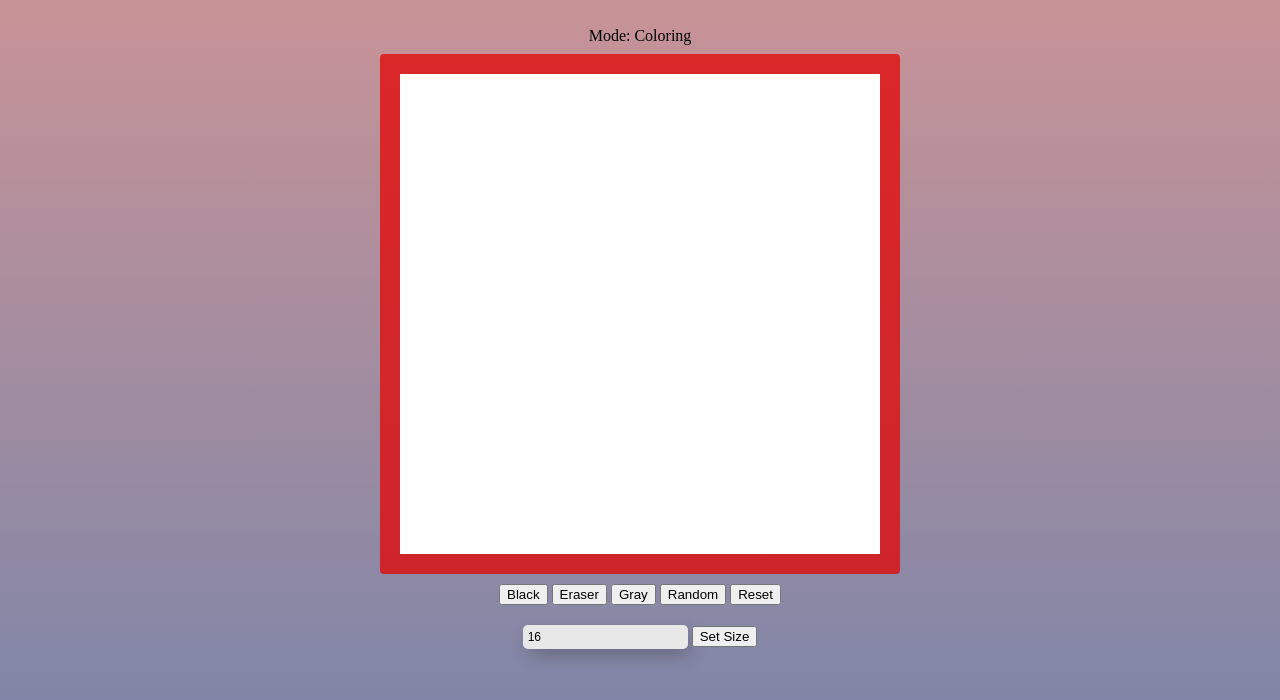
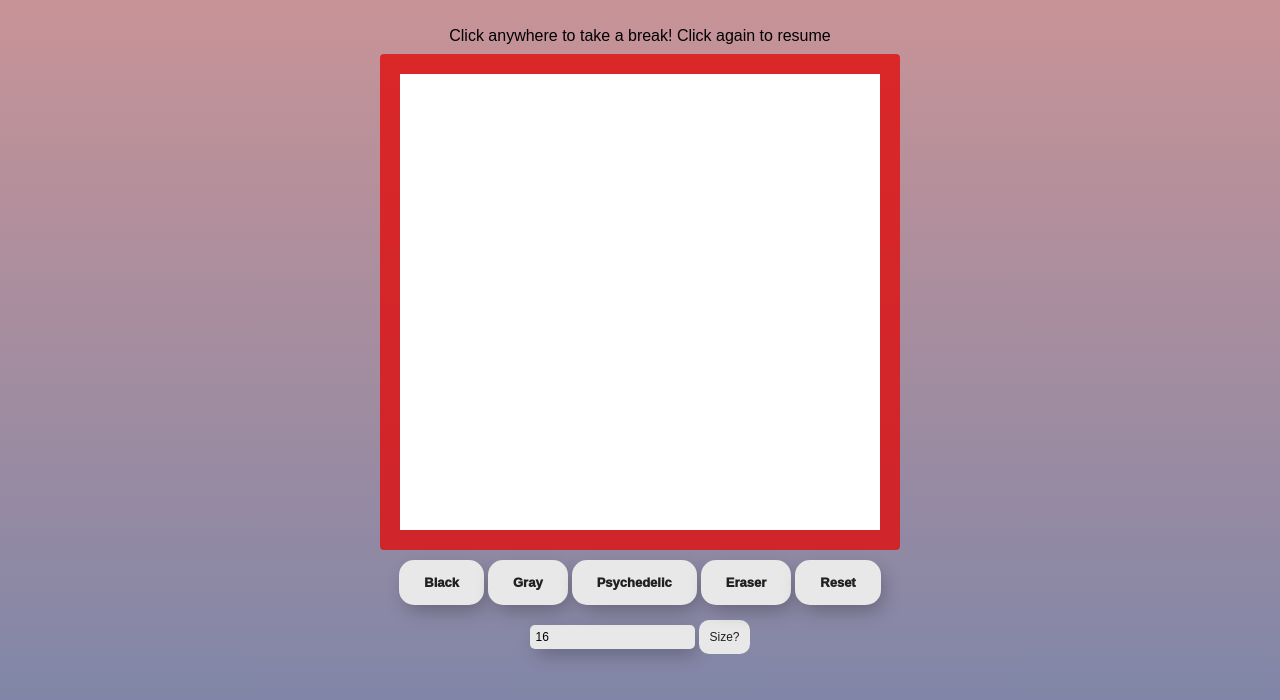
Before and after one commit to abebriones94/Etch-A-Sketch, a plain HTML site: page index.html in a window 1280 px wide. Both pictures are taken after a click on the button "Reset". Shown: the part 84-784 px from the top of the page. Drawn offline with Linux system fonts and the light colour scheme; a web font is replaced by a local one.

Commit message:
Added a specific font family to the mode. Fixed the buttons

```diff
--- a/index.html
+++ b/index.html
@@ -6,20 +6,21 @@
     <meta name="viewport" content="width=device-width, initial-scale=1.0" />
     <link rel="stylesheet" href="reset.css" />
     <link rel="stylesheet" href="styles.css" />
+    <link href="http://fonts.cdnfonts.com/css/sacramento-2" rel="stylesheet">
     <title>Etch-A-Sketch</title>
   </head>
   <body>
     <div class="flex-container">
       <div class="title"><h1>Etch-A-Sketch</h1></div>
-      <div class="mode">Mode: Coloring</div>
+      <div class="mode">Click anywhere to take a break! Click again to resume</div>
       <div class="content">
         <div class="board"></div>
         <div class="buttons">
-          <button onclick="changeColor('black')">Black</button>
-          <button onclick="changeColor('white')">Eraser</button>
-          <button onclick="changeColor('gray')">Gray</button>
-          <button onclick="changeColor('random')">Random</button>
-          <button onclick="resetBoard()">Reset</button>
+          <button class="blackButton" onclick="changeColor('black')">Black</button>
+          <button class="grayButton" onclick="changeColor('gray')">Gray</button>
+          <button class="psychedelicButton" onclick="changeColor('psychedelic')">Psychedelic</button>
+          <button class="eraserButton" onclick="changeColor('white')">Eraser</button>
+          <button class="resetButton" onclick="resetBoard()">Reset</button>
         </div>
         <div>
           <input
@@ -28,7 +29,7 @@
             value="16"
             onchange="changeSize(this.value)"
           />
-          <button>Set Size</button>
+          <button class="setSize">Size?</button>
         </div>
       </div>
     </div>
--- a/main.js
+++ b/main.js
@@ -32,7 +32,7 @@ function changeSize(input) {
 function colorSquare() {
   // Referring to whatever square we are calling that function with
   if (click) {
-    if (color === "random") {
+    if (color === "psychedelic") {
       this.style.backgroundColor = `hsl(${Math.random() * 360}, 100%, 50%)`; // Found on Stack Overflow
     } else {
       this.style.backgroundColor = color;
@@ -47,16 +47,16 @@ function changeColor(choice) {
 function resetBoard() {
   let board = document.querySelector(".board");
   let squares = board.querySelectorAll("div");
-  squares.forEach((div) => (div.style.backgroundColor = "white"));
+  squares.forEach((div) => (div.style.backgroundColor = "white")); // Making each square white after reset
 }
 
 document.querySelector("body").addEventListener("click", (e) => {
   if (e.target.tagName != "BUTTON") {
     click = !click;
     if (click) {
-      document.querySelector(".mode").textContent = "Mode: Coloring";
+      document.querySelector(".mode").textContent = "Sketching your masterpiece";
     } else {
-      document.querySelector(".mode").textContent = "Mode: Not Coloring";
+      document.querySelector(".mode").textContent = "Break time!";
     }
   }
 });
--- a/styles.css
+++ b/styles.css
@@ -70,7 +70,7 @@ button:hover {
 }
 
 .blackButton:hover {
-  background-color: rgb(67, 61, 61);
+  background-color: rgb(9, 7, 7);
   color: rgb(202, 194, 194);
 }
 
@@ -139,7 +139,7 @@ button:hover {
     red
   );
 
-  color: black;
+  color: rgba(45, 45, 44, 0.829);
 }
 
 .resetButton {
@@ -174,6 +174,7 @@ input {
 
 .mode {
   margin-bottom: 10px;
+  font-family: Chalkduster, fantasy;
 }
 
 .buttons {
```
Also changed, not shown: 2 other files.
